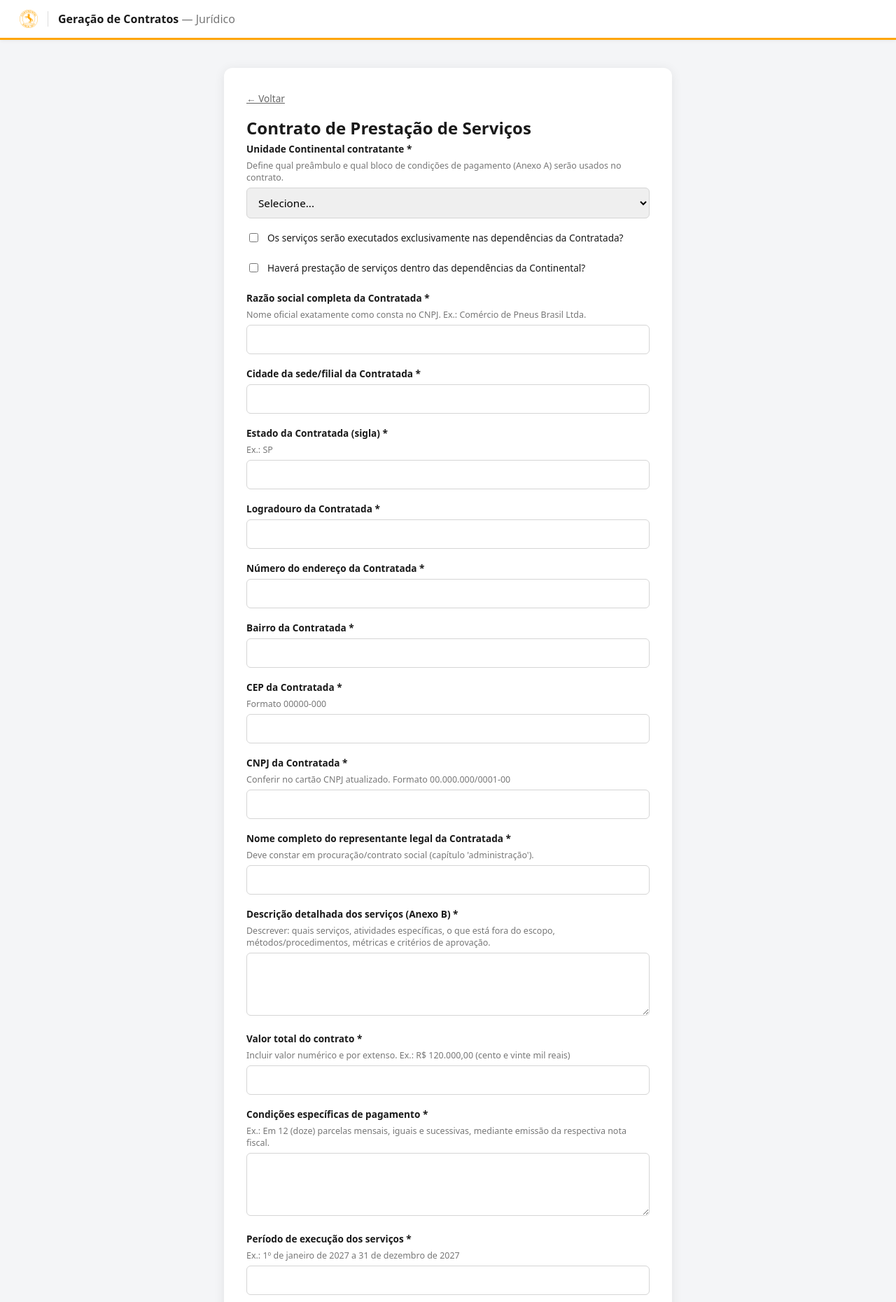
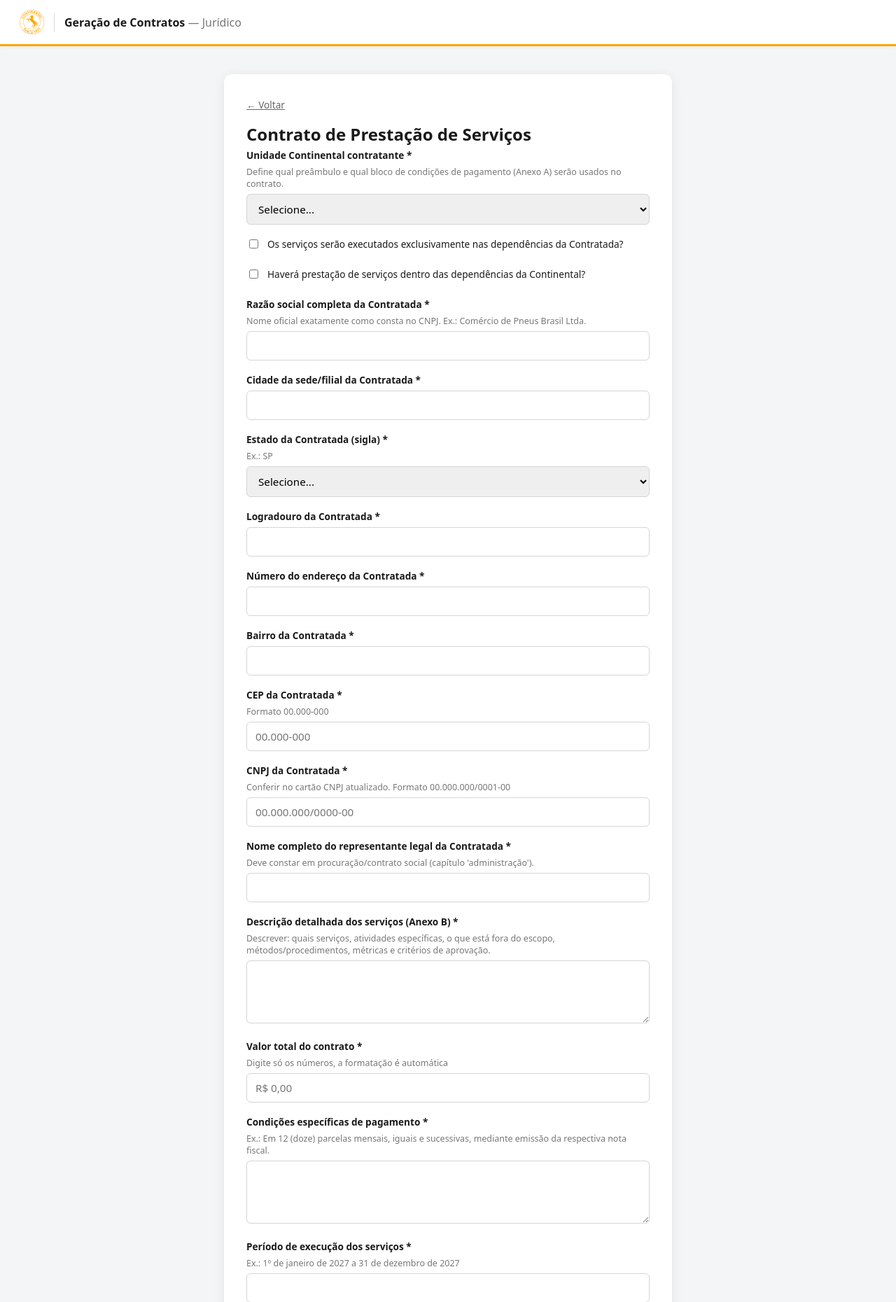
Before and after one commit to danielle-gomes/contract-generator, a FastAPI app: page /form/prestacao_servicos in a window 1280 px wide. Shown: the top 1860 px of the page at 70% size. Run offline with FastAPI, Linux system fonts and the light colour scheme.

Commit message:
Ajustes: Adicionada formatação para CEP, CNPJ, escolhas para campos de Estado, aviso prévio e formatação para moedas sempre em reais + valor por extenso

```diff
--- a/app/main.py
+++ b/app/main.py
@@ -15,6 +15,9 @@ from fastapi import FastAPI, HTTPException, Request
 from fastapi.responses import HTMLResponse, StreamingResponse
 from fastapi.staticfiles import StaticFiles
 from fastapi.templating import Jinja2Templates
+from decimal import Decimal, InvalidOperation
+from num2words import num2words
+
 
 from auth import get_user_name
 
@@ -51,6 +54,18 @@ def get_schema(contract_id: str) -> dict:
 def slugify(value: str) -> str:
     value = unicodedata.normalize("NFKD", value).encode("ascii", "ignore").decode()
     return re.sub(r"[^A-Za-z0-9_-]+", "_", value).strip("_") or "contrato"
+
+
+def format_brl(raw: str) -> str:
+    """'R$ 1.234,56' -> 'R$ 1.234,56 (mil, duzentos e trinta e quatro reais e cinquenta e seis centavos)'."""
+    clean = re.sub(r"[^\d,]", "", raw).replace(",", ".")
+    try:
+        value = Decimal(clean)
+    except InvalidOperation:
+        raise HTTPException(422, f"Valor inválido: {raw}")
+    numero = f"{value:,.2f}".replace(",", "X").replace(".", ",").replace("X", ".")
+    extenso = num2words(value, lang="pt_BR", to="currency")
+    return f"R$ {numero} ({extenso})"
 
 
 def strip_comments(docx) -> None:
@@ -109,6 +124,8 @@ async def generate(contract_id: str, request: Request):
             context[tag] = float(raw)  # input type=number ja envia com ponto decimal
         elif ftype == "date":
             context[tag] = datetime.fromisoformat(raw).strftime("%d/%m/%Y")
+        elif ftype == "money":
+            context[tag] = format_brl(raw)
         else:
             context[tag] = raw.replace("\r\n", "\n")
 
--- a/app/templates/base.html
+++ b/app/templates/base.html
@@ -15,8 +15,8 @@
                 display:flex; align-items:center; justify-content:space-between;
                 padding:14px 28px; box-shadow:0 1px 6px rgba(0,0,0,.06); }
       .brand { display:flex; align-items:center; gap:14px; }
-    .brand img { height:26px; display:block; }
-    .divider { width:1px; height:22px; background:#ddd; }
+      .brand img { height:35px; display:block; }
+      .divider { width:1px; height:28px; background:#ddd; }
       .app { font-weight:700; font-size:1rem; }
       .app em { font-style:normal; font-weight:400; color:#777; }
       .user { font-size:.88rem; color:#555; white-space:nowrap; }
@@ -84,6 +84,28 @@
       <span>Desenvolvido pelo time de <strong>Sistemas – IT Jundiaí</strong></span>
       <span>Continental Pneus · Uso interno</span>
     </footer>
-</body>
+    <script>
+    document.querySelectorAll('[data-mask]').forEach(el => {
+      el.addEventListener('input', () => {
+        const digits = el.value.replace(/\D/g, '');
+        let out = '', i = 0;
+        for (const ch of el.dataset.mask) {
+          if (i >= digits.length) break;
+          out += ch === '0' ? digits[i++] : ch;
+        }
+        el.value = out;
+      });
+    });
+    </script>
+    <script>
+    document.querySelectorAll("input.money").forEach(el =>
+      el.addEventListener("input", () => {
+        const cents = el.value.replace(/\D/g, "");
+        el.value = cents
+          ? (Number(cents) / 100).toLocaleString("pt-BR", { style: "currency", currency: "BRL" })
+          : "";
+      })
+    );
+    </script>
   </body>
 </html>
--- a/app/templates/form.html
+++ b/app/templates/form.html
@@ -25,11 +25,17 @@
           </select>
         {% elif f.type == 'longtext' %}
           <textarea id="{{ f.tag }}" name="{{ f.tag }}" {% if f.required %}required{% endif %}></textarea>
+        {% elif f.type == "money" %}
+          <input type="text" inputmode="numeric" class="money"
+                name="{{ f.tag }}" placeholder="R$ 0,00"
+                {% if f.required %}required{% endif %}>
         {% else %}
           <input type="{{ 'number' if f.type=='number' else ('date' if f.type=='date' else 'text') }}"
-                 {% if f.type=='number' %}step="any"{% endif %}
-                 id="{{ f.tag }}" name="{{ f.tag }}"
-                 {% if f.required %}required{% endif %}>
+                {% if f.type=='number' %}step="any"{% endif %}
+                {% if f.mask %}data-mask="{{ f.mask }}" inputmode="numeric" placeholder="{{ f.mask }}"
+                  minlength="{{ f.mask|length }}" maxlength="{{ f.mask|length }}"{% endif %}
+                id="{{ f.tag }}" name="{{ f.tag }}"
+                {% if f.required %}required{% endif %}>
         {% endif %}
       {% endif %}
     {% endfor %}
--- a/contracts/prestacao_servicos.json
+++ b/contracts/prestacao_servicos.json
@@ -24,19 +24,19 @@
     { "tag": "CONTRATADA_RAZAOSOCIAL", "question": "Razão social completa da Contratada", "type": "text",
       "hint": "Nome oficial exatamente como consta no CNPJ. Ex.: Comércio de Pneus Brasil Ltda." },
     { "tag": "CONTRATADA_CIDADE", "question": "Cidade da sede/filial da Contratada", "type": "text" },
-    { "tag": "CONTRATADA_ESTADO", "question": "Estado da Contratada (sigla)", "type": "text", "hint": "Ex.: SP" },
+    { "tag": "CONTRATADA_ESTADO", "question": "Estado da Contratada (sigla)", "type": "choice", "options": ["AC", "AL", "AM", "AP", "BA", "CE", "DF", "ES", "GO", "MA", "MT", "MS", "MG", "PA", "PB", "PE", "PI", "PR", "RJ", "RN", "RO", "RR", "RS", "SC", "SE", "SP", "TO"], "hint": "Ex.: SP" },
     { "tag": "CONTRATADA_LOGRADOURO", "question": "Logradouro da Contratada", "type": "text" },
     { "tag": "CONTRATADA_NUMERO", "question": "Número do endereço da Contratada", "type": "text" },
     { "tag": "CONTRATADA_BAIRRO", "question": "Bairro da Contratada", "type": "text" },
-    { "tag": "CONTRATADA_CEP", "question": "CEP da Contratada", "type": "text", "hint": "Formato 00000-000" },
-    { "tag": "CONTRATADA_CNPJ", "question": "CNPJ da Contratada", "type": "text",
+    { "tag": "CONTRATADA_CEP", "question": "CEP da Contratada", "type": "text", "mask": "00.000-000", "hint": "Formato 00.000-000" },
+    { "tag": "CONTRATADA_CNPJ", "question": "CNPJ da Contratada", "type": "text", "mask": "00.000.000/0000-00",
       "hint": "Conferir no cartão CNPJ atualizado. Formato 00.000.000/0001-00" },
     { "tag": "CONTRATADA_REPRESENTANTE", "question": "Nome completo do representante legal da Contratada", "type": "text",
       "hint": "Deve constar em procuração/contrato social (capítulo 'administração')." },
     { "tag": "CONTRATADA_DESCRICAOSERVICOS", "question": "Descrição detalhada dos serviços (Anexo B)", "type": "longtext",
       "hint": "Descrever: quais serviços, atividades específicas, o que está fora do escopo, métodos/procedimentos, métricas e critérios de aprovação." },
-    { "tag": "VALORTOTAL", "question": "Valor total do contrato", "type": "text",
-      "hint": "Incluir valor numérico e por extenso. Ex.: R$ 120.000,00 (cento e vinte mil reais)" },
+    { "tag": "VALORTOTAL", "question": "Valor total do contrato", "type": "money",
+      "hint": "Digite só os números, a formatação é automática" },
     { "tag": "FORMAPAGAMENTOS", "question": "Condições específicas de pagamento", "type": "longtext",
       "hint": "Ex.: Em 12 (doze) parcelas mensais, iguais e sucessivas, mediante emissão da respectiva nota fiscal." },
     { "tag": "PERIODOSERVICO", "question": "Período de execução dos serviços", "type": "text",
@@ -50,11 +50,11 @@
         "INPC, divulgado pelo IBGE"
       ],
       "hint": "Se usar mais de um índice combinado (principal + substituto), ajustar o texto manualmente na minuta final." },
-    { "tag": "PRAZO_RESILICAO", "question": "Prazo de aviso prévio para resilição imotivada", "type": "text",
+    { "tag": "PRAZO_RESILICAO", "question": "Prazo de aviso prévio para resilição imotivada", "type": "choice", "options": ["30 dias", "45 dias", "60 dias", "90 dias", "180 dias"],
       "hint": "Padrão: 30 (trinta) dias. Ajustar para 45, 60, 90 ou 180 dias se a complexidade do serviço exigir mais tempo de desmobilização." },
     { "tag": "FORO_CIDADE", "question": "Cidade do foro de eleição", "type": "text",
       "hint": "Lei 14.879/2024 exige conexão territorial (domicílio da Contratante, da Contratada ou local da obrigação). Preferir capital estadual." },
-    { "tag": "FORO_ESTADO", "question": "Estado do foro de eleição", "type": "text" },
+    { "tag": "FORO_ESTADO", "question": "Estado do foro de eleição", "type": "choice", "options": ["AC", "AL", "AM", "AP", "BA", "CE", "DF", "ES", "GO", "MA", "MT", "MS", "MG", "PA", "PB", "PE", "PI", "PR", "RJ", "RN", "RO", "RR", "RS", "SC", "SE", "SP", "TO"] },
     { "tag": "LOCAL_ASSINATURA", "question": "Local de assinatura", "type": "text", "hint": "Ex.: Jundiaí/SP" },
     { "tag": "DATA_EXTENSO", "question": "Data de assinatura por extenso", "type": "text",
       "hint": "Ex.: 17 de setembro de 2026" }
--- a/requirements.txt
+++ b/requirements.txt
@@ -4,3 +4,4 @@ docxtpl==0.19.0
 jinja2==3.1.5
 python-multipart==0.0.20
 PyJWT==2.10.1
+num2words
```
Lines whose indentation alone changed are shown as unchanged.
